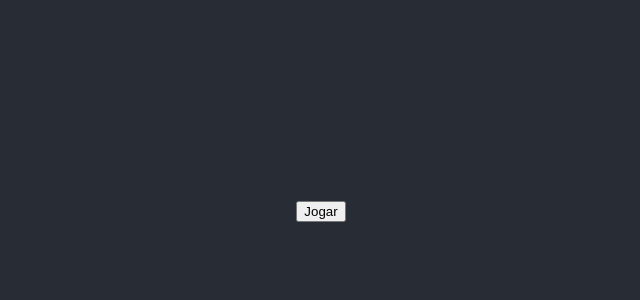
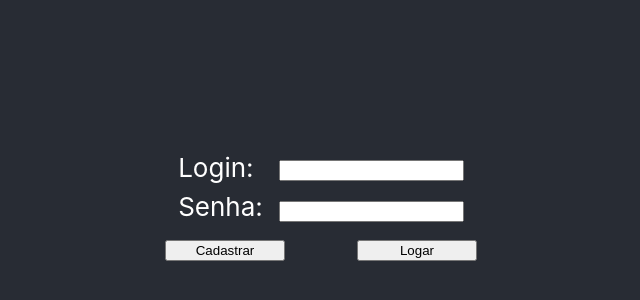
Before and after one commit to Tabatabran/FapesJr, a React (Create React App) app: page / in a window 1280 px wide. Shown: the part 194-494 px from the top of the page, without its empty margins (319-959 px from the left). Built offline with nearby package versions, Linux system fonts and the light colour scheme.

Commit message:
Tela de login

```diff
--- a/src/View/App.tsx
+++ b/src/View/App.tsx
@@ -1,14 +1,14 @@
 import React from 'react';
 import './App.css';
 import { BrowserRouter, Routes, Route } from 'react-router-dom';
-import TelaMapa from './TelaMapa';
-import TelaInicial from './TelaInicial';
+import TelaMapa from './TelaMontagemProva';
+import TelaLogin from './TelaLogin';
 
 function App() {
   return (
     <BrowserRouter>
       <Routes>
-        <Route path='/' element={<TelaInicial />} />
+        <Route path='/' element={<TelaLogin />} />
         <Route path='/TelaMapa' element={<TelaMapa />} />
       </Routes>
     </BrowserRouter>
--- a/src/View/TelaInicial.tsx
+++ /dev/null
@@ -1,21 +0,0 @@
-import React from 'react';
-import './App.css';
-import { Link } from 'react-router-dom'
-
-
-function App() {
-
-  return (
-    <div className="App">
-      <header className="App-header">
-        <Link to='/TelaMapa'>
-          <button>
-            Jogar
-          </button>
-        </Link>
-      </header>
-    </div>
-  );
-}
-
-export default App;
--- /dev/null
+++ b/src/View/TelaLogin.css
@@ -0,0 +1,47 @@
+.header {
+    background-color: #282c34;
+    min-height: 100vh;
+    display: flex;
+    flex-direction: row;
+    align-items: center;
+    justify-content: center;
+    font-size: calc(10px + 2vmin);
+    color: white;
+  }
+
+#botaoCadastrar {
+    margin-right: 9vh;
+    width: 15vh;
+}
+
+#botaoLogar {
+    width: 15vh;
+}
+
+.itens{
+    display: flex;
+    flex-direction: column;
+}
+
+.form{
+    display: flex;
+    flex-direction: row;
+    align-items: center;
+    justify-content: center;
+}
+
+#inputs{
+    margin-left: 2vh;
+}
+
+#inputSenha{
+    margin-top: 2.5vh;
+}
+
+#labelLogin{
+    margin-bottom: 1vh;
+}
+
+#labelSenha{
+    margin-bottom: 1vh;
+}
--- /dev/null
+++ b/src/View/TelaLogin.tsx
@@ -0,0 +1,44 @@
+import React from 'react';
+import './TelaLogin.css';
+import { Link } from 'react-router-dom'
+
+
+function TelaInicial() {
+
+  return (
+    <div className="TelaInicial">
+      <header className="header">
+
+        <form>
+          <div className='form'>
+            <div className='itens'>
+              <label id= 'labelLogin'>Login:</label>
+              <label id= 'labelSenha'>Senha:</label>
+            </div>
+
+            <div className='itens' id = 'inputs'>
+              <input />
+              <input id = 'inputSenha'/>
+            </div>
+          </div>
+
+          <div>
+            <Link to='/TelaMapa'>
+              <button id='botaoCadastrar'>
+                Cadastrar
+              </button>
+            </Link>
+            <Link to='/TelaMapa'>
+              <button id='botaoLogar'>
+                Logar
+              </button>
+            </Link>
+          </div>
+
+        </form>
+      </header>
+    </div>
+  );
+}
+
+export default TelaInicial;
--- a/tsconfig.json
+++ b/tsconfig.json
@@ -22,5 +22,5 @@
   },
   "include": [
     "src"
-, "src/View/TelaMapa.tsx", "src/View/TelaInicial.tsx"  ]
+, "src/View/TelaMontagemProvsrc/View/TelaLogin.tsxicial.tsx"  ]
 }
```
Also changed, not shown: src/View/TelaMontagemProva.tsx (renamed from src/View/TelaMapa.tsx), 1 other file (tests, documents, lock files or other folders).
